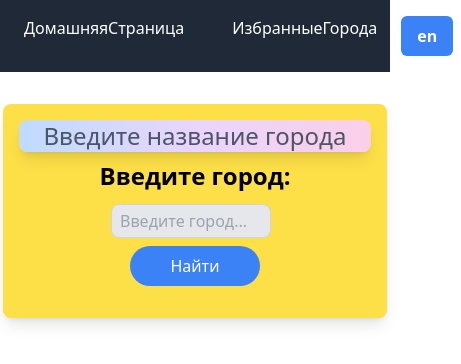
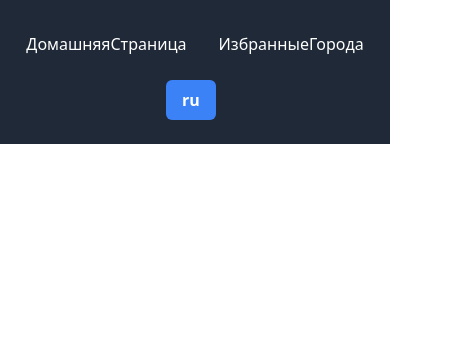
Before and after one commit to JustDoinGL/Weather-react-rtkQ-ts, a React (Create React App) app: page /home in a window 390 px wide. Shown: the top 364 px of the page, 461 px wide, since content can reach past the window. Built offline with nearby package versions, Linux system fonts and the light colour scheme.

Commit message:
Create UI folder and fixced mobile

```diff
--- a/src/App.tsx
+++ b/src/App.tsx
@@ -10,7 +10,6 @@ const App = () => {
       <Header />
       <Routes>
         <Route path="/" element={<Home />} />
-        <Route path="/home" element={<Home />} />
         <Route path="/favorite" element={<FavoritesCities />} />
       </Routes>
     </>
--- a/src/components/Card/CardError.tsx
+++ b/src/UI/Error.tsx
@@ -1,14 +1,21 @@
+import { FC } from "react";
+
 import { useTranslation } from "react-i18next";
 
-const CardError = () => {
+interface ErrorMessage {
+  message: string;
+}
+
+const Error: FC<ErrorMessage> = ({ message }) => {
   const { t } = useTranslation();
+
   return (
     <div className="flex justify-center items-cent w-100 h-20">
       <h1 className="text-slate-900 text-4xl font-bold text-center">
-        {t("WrongCityName")}
+        {message === "Wrong city name" && t("WrongCityName")}
       </h1>
     </div>
   );
 };
 
-export default CardError;
+export default Error;
--- a/src/components/Card/CardLoader.tsx
+++ b/src/UI/Loader.tsx
@@ -1,4 +1,6 @@
-const CardLoader = () => {
+import React from "react";
+
+const Loader = () => {
   return (
     <svg xmlns="http://www.w3.org/2000/svg" viewBox="0 0 100 100">
       <circle
@@ -28,4 +30,4 @@ const CardLoader = () => {
   );
 };
 
-export default CardLoader;
+export default Loader;
--- a/src/components/Card/NoName.tsx
+++ b/src/UI/WrongNameCity.tsx
@@ -1,6 +1,6 @@
 import { useTranslation } from "react-i18next";
 
-const NoName = () => {
+const WrongNameCity = () => {
   const { t } = useTranslation();
 
   return (
@@ -10,4 +10,4 @@ const NoName = () => {
   );
 };
 
-export default NoName;
+export default WrongNameCity;
--- a/src/components/Card.tsx
+++ b/src/components/Card.tsx
@@ -1,8 +1,8 @@
 import Temperature from "./Card/Temperature";
-import NoName from "./Card/NoName";
 import CardInput from "./Card/CardInput";
-import CardError from "./Card/CardError";
-import CardLoader from "./Card/CardLoader";
+import Loader from "../UI/Loader";
+import Error from "../UI/Error";
+import WrongNameCity from "../UI/WrongNameCity";
 
 import { useLazyGetWeatherQuery } from "../store/weather/weather.api";
 
@@ -13,10 +13,10 @@ const Card = () => {
   return (
     <div className="transition-opacity duration-700 flex justify-center">
       <div className="bg-yellow-300 w-96 mt-8 p-4 rounded-lg shadow-lg">
-        {(isError && <CardError />) ||
-          (isLoading && <CardLoader />) ||
+        {(isError && <Error message="Wrong city name" />) ||
+          (isLoading && <Loader />) ||
           (weather && <Temperature weather={weather} />)}
-        {!(isLoading || weather || isError) && <NoName />}
+        {!(isLoading || weather || isError) && <WrongNameCity />}
         <CardInput fetchRepos={fetchRepos} />
       </div>
     </div>
--- a/src/components/Header.tsx
+++ b/src/components/Header.tsx
@@ -7,16 +7,19 @@ import { useTranslation } from "react-i18next";
 const Header = () => {
   const { t } = useTranslation();
   return (
-    <div className="bg-gray-800 py-4 flex justify-between">
-      <div className="text-center">
-        <Link to="/" className="text-white text-center hover:text-gray-400 m-6">
-        {t('HomePage')}
+    <div className="bg-gray-800 py-4 flex justify-center flex-wrap text-center">
+      <div className="flex flex-wrap justify-center">
+        <Link to="/" className="text-white text-center hover:text-gray-400 m-4">
+          {t("HomePage")}
         </Link>
-        <Link to="/favorite" className="text-white text-center hover:text-gray-400 m-6">
-        {t('FavoritesCities')}
+        <Link
+          to="/favorite"
+          className="text-white text-center hover:text-gray-400 m-4"
+        >
+          {t("FavoritesCities")}
         </Link>
       </div>
-      <Languages />
+        <Languages />
     </div>
   );
 };
--- a/src/components/Header/Languages.tsx
+++ b/src/components/Header/Languages.tsx
@@ -13,7 +13,7 @@ const Languages = () => {
   };
 
   return (
-    <div className="flex items-center justify-center">
+    <div className="items-center  my-2">
       <button
         onClick={clickHandler}
         className="mr-2 py-2 px-4 bg-blue-500 text-white font-semibold rounded-md hover:outline-none"
--- a/src/pages/Home.tsx
+++ b/src/pages/Home.tsx
@@ -1,7 +1,14 @@
 import Card from "../components/Card";
 
 const Home = () => {
-  return <Card />;
+
+  return (
+    <>
+
+      <Card />
+
+    </>
+  );
 };
 
 export default Home;
--- a/src/store/Langue/langueSlice.ts
+++ b/src/store/Langue/langueSlice.ts
@@ -6,7 +6,7 @@ interface LangueState {
 
 
 const initialState: LangueState = {
-    langue: 'en',
+    langue: 'ru',
 }
 
 
```
